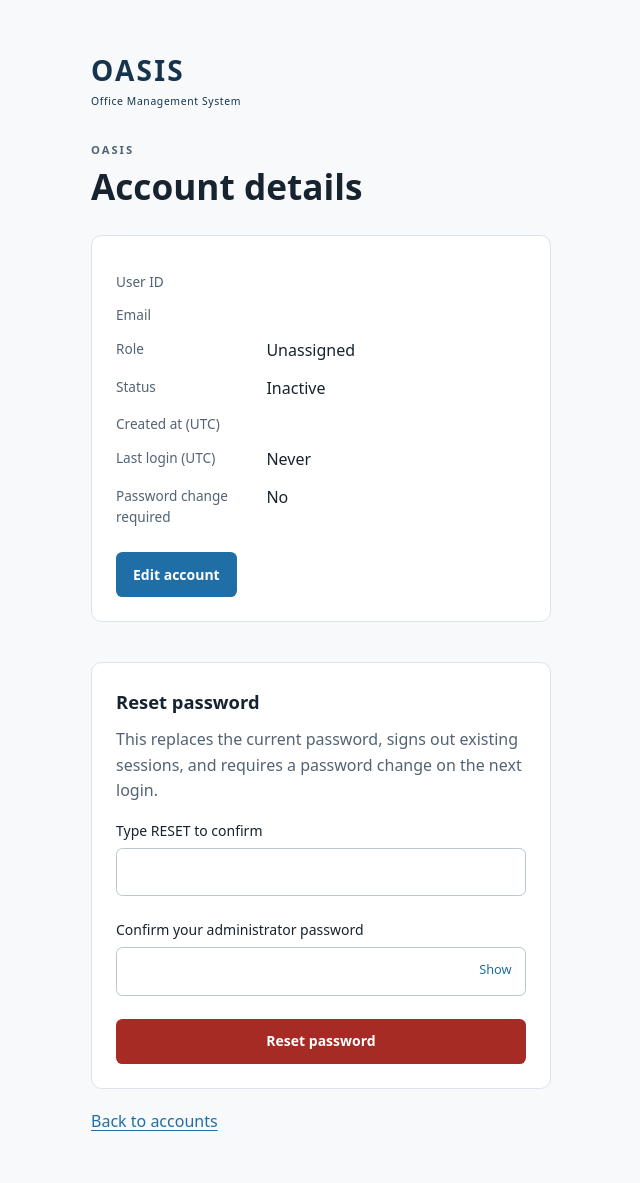
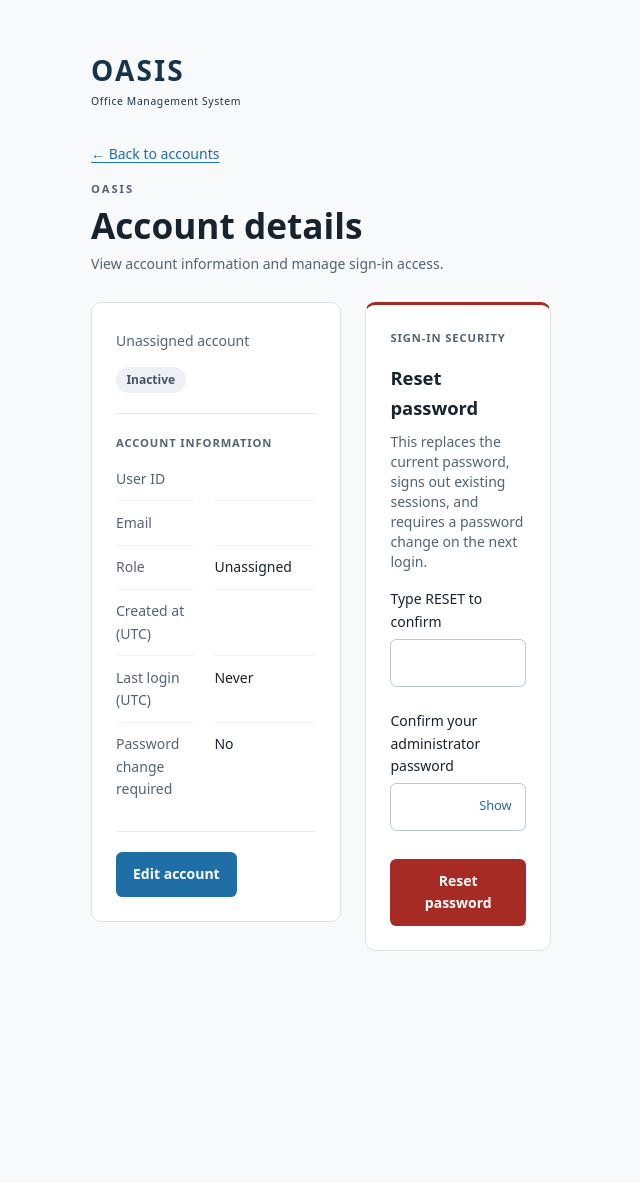
Before and after one commit to seven-err/oasis, a Laravel app: template backend/resources/views/users/show.blade.php in a window 1280 px wide. Shown: the whole page, without its empty margins (319-959 px from the left). After the commit the page ends 951 px from the top, so only its background shows below. Run offline with Laravel 12, Linux system fonts and the light colour scheme; the template is opened without the code that fills it, so the values that code supplies are empty; style sheets or scripts are compiled from the project's sources.

Commit message:
new user layout

```diff
--- a/backend/resources/css/app.css
+++ b/backend/resources/css/app.css
@@ -79,6 +79,30 @@
     .details dt { font-size: .85rem; color: #536373; }
     .details dd { overflow-wrap: anywhere; }
     .credential { font-size: 1rem; color: #17232e; user-select: all; }
+    .user-details-grid { display: grid; grid-template-columns: minmax(0, 1.35fr) minmax(0, 1fr); align-items: start; gap: 1.5rem; max-width: 1120px; }
+    .user-details-grid .panel { margin-bottom: 0; }
+    .account-summary { display: flex; align-items: start; justify-content: space-between; flex-wrap: wrap; gap: 1rem; padding-bottom: 1.25rem; margin-bottom: 1.25rem; border-bottom: 1px solid #e4e9ef; }
+    .account-status { flex-shrink: 0; padding: .2rem .65rem; border-radius: 999px; background: #edf1f5; color: #435363; font-size: .75rem; font-weight: 600; }
+    .account-status.is-active { background: #e8f5ee; color: #236343; }
+    .account-section-title { margin-bottom: 1rem; color: #536373; font-size: .7rem; font-weight: 600; letter-spacing: .08em; text-transform: uppercase; }
+    .account-details { display: grid; grid-template-columns: minmax(0, 1fr) minmax(0, 1.3fr); column-gap: 1.25rem; font-size: .875rem; }
+    .account-details dt, .account-details dd { padding: .65rem 0; border-bottom: 1px solid #f0f3f6; overflow-wrap: anywhere; }
+    .account-details dt { color: #536373; }
+    .account-details dd { font-weight: 500; }
+    .account-details dt:first-child, .account-details dd:nth-child(2) { padding-top: 0; }
+    .account-details dt:nth-last-child(2), .account-details dd:last-child { border-bottom: 0; }
+    .account-footer { margin-top: 1.25rem; padding-top: 1.25rem; border-top: 1px solid #e4e9ef; }
+    .account-reset { border-top: 3px solid #a62b25; }
+    .account-reset-actions { padding-top: .25rem; }
+    @media (max-width: 1100px) {
+        .user-details-grid { grid-template-columns: minmax(0, 1fr); max-width: 720px; }
+    }
+    @media (max-width: 480px) {
+        .account-details { grid-template-columns: minmax(0, 1fr); }
+        .account-details dt { padding-bottom: .15rem; border-bottom: 0; font-size: .75rem; }
+        .account-details dd { padding-top: 0; }
+        .account-reset-actions .button { width: 100%; }
+    }
     .menu-toggle { display: none; }
     @media (max-width: 767px) {
         .app-shell { flex-direction: column; }
--- a/backend/resources/views/layouts/app.blade.php
+++ b/backend/resources/views/layouts/app.blade.php
@@ -40,7 +40,12 @@
     <main id="main-content" class="guest-content">
         <a class="brand" href="{{ route('login') }}">OASIS <span>Office Management System</span></a>
 @endauth
-    <header class="page-heading"><p class="eyebrow">OASIS</p><h1>@yield('title')</h1></header>
+    <header class="page-heading">
+        @yield('breadcrumb')
+        <p class="eyebrow">OASIS</p>
+        <h1>@yield('title')</h1>
+        @hasSection('description')<p class="muted mt-2 mb-0 text-sm">@yield('description')</p>@endif
+    </header>
     @if(session('status'))<div class="notice" role="status">{{ session('status') }}</div>@endif
     @if($errors->any())
         <div class="errors" role="alert" tabindex="-1">
--- a/backend/resources/views/users/show.blade.php
+++ b/backend/resources/views/users/show.blade.php
@@ -1,30 +1,40 @@
 @extends('layouts.app')
 @section('title', 'Account details')
+@section('description', 'View account information and manage sign-in access.')
+@section('breadcrumb')
+<a class="text-link mb-4 text-sm" href="{{ route('users.index') }}">&larr; Back to accounts</a>
+@endsection
 @section('content')
-<div class="card-grid">
-    <section class="panel">
-        <h2>{{ $user->name }}</h2>
-        <dl class="details">
+<div class="user-details-grid">
+    <section class="panel account-overview" aria-labelledby="account-name">
+        <header class="account-summary">
+            <div class="min-w-0">
+                <h2 id="account-name" class="mb-1 break-words">{{ $user->name }}</h2>
+                <p class="muted mb-0 text-sm">{{ $user->role?->name ?? 'Unassigned' }} account</p>
+            </div>
+            <span class="account-status {{ $user->is_active ? 'is-active' : '' }}">{{ $user->is_active ? 'Active' : 'Inactive' }}</span>
+        </header>
+        <h3 class="account-section-title">Account information</h3>
+        <dl class="account-details">
             <dt>User ID</dt><dd>{{ $user->id }}</dd>
             <dt>Email</dt><dd>{{ $user->email }}</dd>
             <dt>Role</dt><dd>{{ $user->role?->name ?? 'Unassigned' }}</dd>
-            <dt>Status</dt><dd>{{ $user->is_active ? 'Active' : 'Inactive' }}</dd>
             <dt>Created at (UTC)</dt><dd>{{ $user->created_at->format('Y-m-d H:i') }}</dd>
             <dt>Last login (UTC)</dt><dd>{{ $user->last_login_at?->format('Y-m-d H:i') ?? 'Never' }}</dd>
-            <dt>Password change required</dt><dd>{{ $user->must_change_password ? 'Yes' : 'No' }}</dd>
+            <dt>Password change required</dt><dd>{{ $user->must_change_password ? 'Yes — at next login' : 'No' }}</dd>
         </dl>
-        <a class="button" href="{{ route('users.edit', $user) }}">Edit account</a>
+        <footer class="account-footer"><a class="button" href="{{ route('users.edit', $user) }}">Edit account</a></footer>
     </section>
-    <section class="panel">
-        <h2>Reset password</h2>
-        <p class="muted">This replaces the current password, signs out existing sessions, and requires a password change on the next login.</p>
+    <section class="panel account-reset" aria-labelledby="reset-password-heading">
+        <p class="account-section-title">Sign-in security</p>
+        <h2 id="reset-password-heading">Reset password</h2>
+        <p class="muted text-sm">This replaces the current password, signs out existing sessions, and requires a password change on the next login.</p>
         <form class="stack" method="post" action="{{ route('users.reset-password', $user) }}">
             @csrf
             <x-field name="confirmation" label="Type RESET to confirm" required autocomplete="off" />
             <x-field name="current_password" label="Confirm your administrator password" type="password" required autocomplete="current-password" />
-            <button class="button danger" type="submit">Reset password</button>
+            <div class="account-reset-actions"><button class="button danger" type="submit">Reset password</button></div>
         </form>
     </section>
 </div>
-<a class="text-link" href="{{ route('users.index') }}">Back to accounts</a>
 @endsection
```
